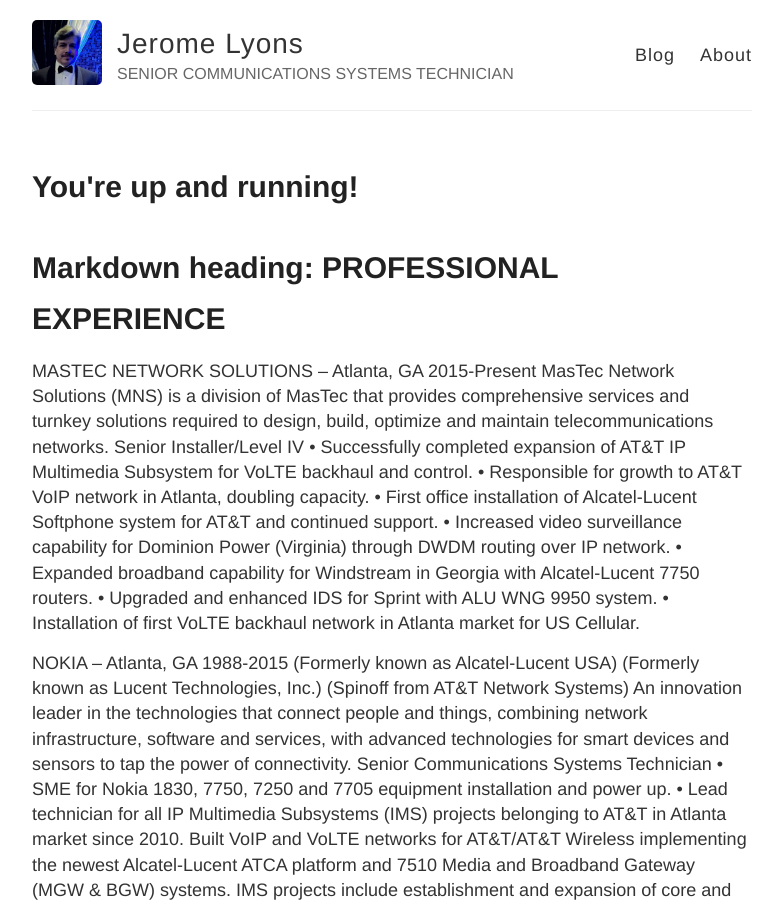
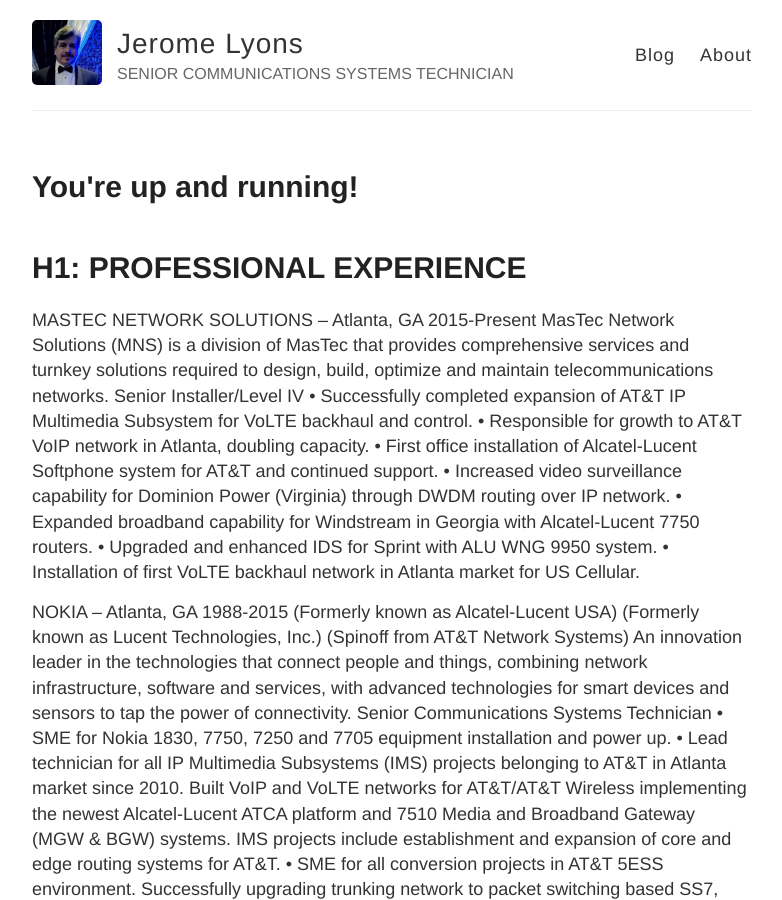
Before and after one commit to UncleArtie/UncleArtie.github.io, a Jekyll site: the page built from _posts/2014-3-3-Hello-World.md, in a window 1280 px wide and 900 px high. Shown: the whole window, without its empty margins (248-1030 px from the left). Built offline with Jekyll 4.4.1, drawn with Linux system fonts in a browser that asks for light colours.

Commit message:
again with the header

```diff
--- a/_posts/2014-3-3-Hello-World.md
+++ b/_posts/2014-3-3-Hello-World.md
@@ -3,7 +3,7 @@
 title: You're up and running!
 ---
 
-# Markdown heading: PROFESSIONAL EXPERIENCE
+# H1: PROFESSIONAL EXPERIENCE
 
 MASTEC NETWORK SOLUTIONS – Atlanta, GA 2015-Present
 MasTec Network Solutions (MNS) is a division of MasTec that provides comprehensive services and turnkey solutions required to design, build, optimize and maintain telecommunications networks.
```
